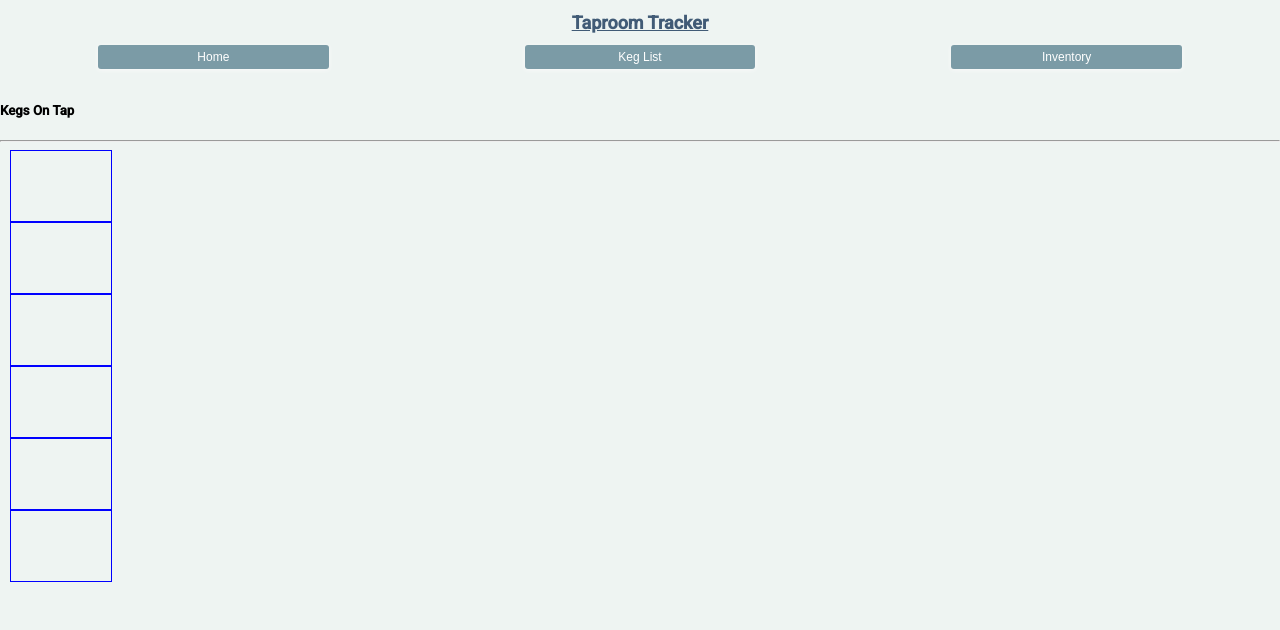
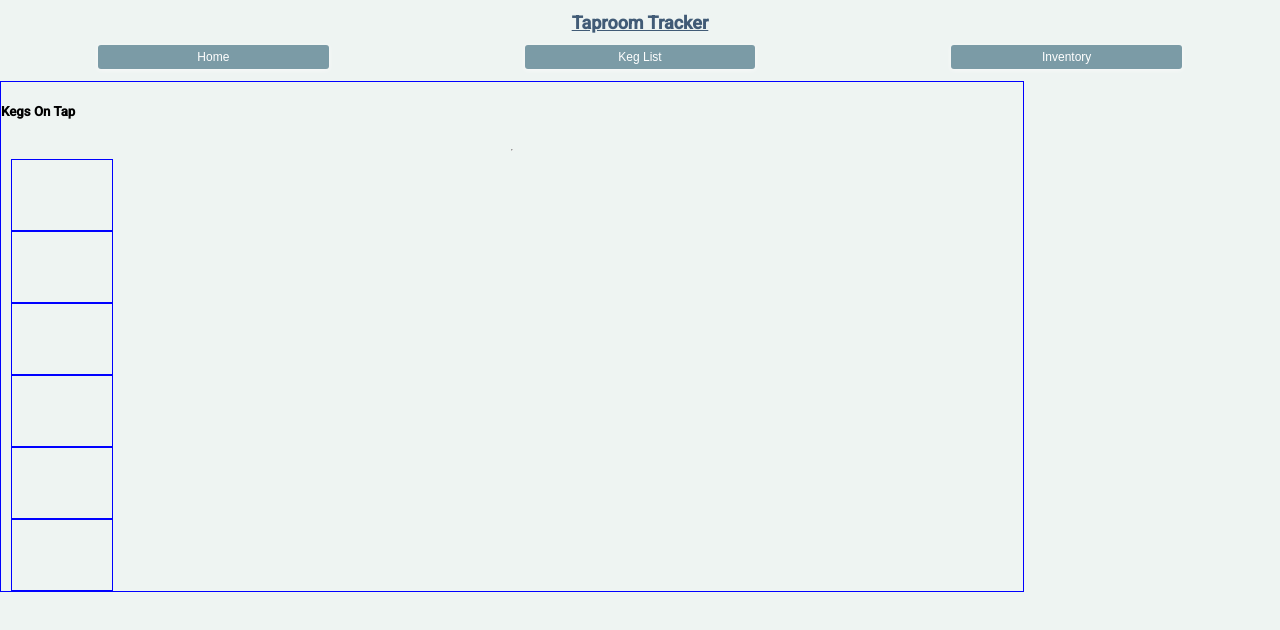
Before and after one commit to GrumpyEwok/react-taproom, a React app: page /#/keg-list in a window 1280 px wide. Shown: the top 630 px of the page. Built offline with nearby package versions, Linux system fonts and the light colour scheme.

Commit message:
Give some basic styling to keg-list.

```diff
--- a/src/components/KegDetail.jsx
+++ b/src/components/KegDetail.jsx
@@ -6,7 +6,8 @@ function KegDetail(){
     width: '100px',
     height: '70px',
     marginLeft: '10px',
-  }
+  };
+
   return (
     <div>
       <div style={itemStyle}></div>
--- a/src/components/KegList.jsx
+++ b/src/components/KegList.jsx
@@ -51,10 +51,19 @@ function KegList(){
       price: '6',
       remaining: '58'
     }
-  ]
+  ];
+
+  const listWrapper = {
+    boxSizing: 'border-box',
+    border: '1px solid blue',
+    width: '80%',
+    display: 'flex',
+    flexDirection: 'column',
+    justifyContent: 'space-around',
+  }
 
   return (
-    <div>
+    <div style={listWrapper}>
     <h5>Kegs On Tap</h5>
     <hr/>
     {masterKegList.map((keg, index) =>
```
Also changed, not shown: 1 other file (tests, documents, lock files or other folders).
